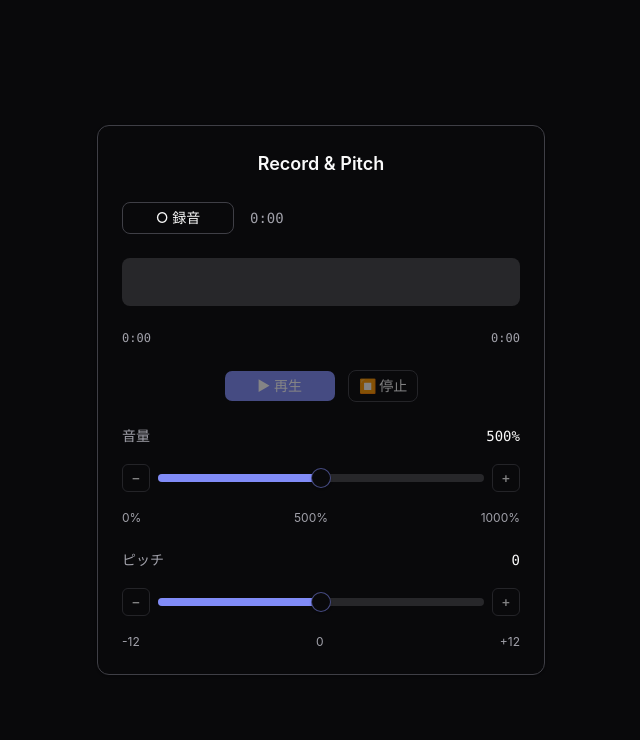
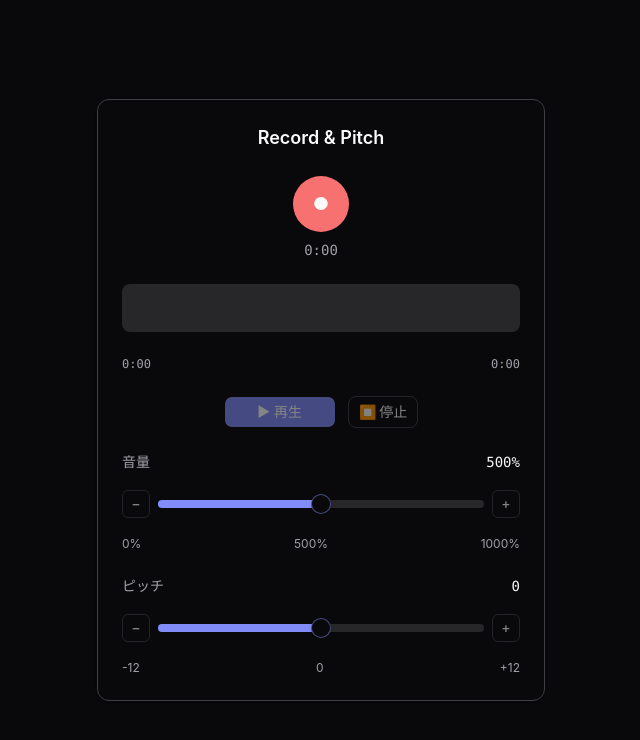
Before and after one commit to gsuke/record-and-pitch, a React (Vite) app: page / in a window 1280 px wide. Shown: the top 740 px of the page, without its empty margins (319-959 px from the left). Built offline with nearby package versions, Linux system fonts and the light colour scheme.

Commit message:
録音ボタンの見た目変更

```diff
--- a/src/App.tsx
+++ b/src/App.tsx
@@ -43,6 +43,27 @@ function drawWaveform(canvas: HTMLCanvasElement, peaks: number[], fillRatio: num
     ctx.fillStyle = x < fillX ? "rgba(99,102,241,0.5)" : "rgba(99,102,241,0.25)";
     ctx.fillRect(x, y, Math.max(1, barWidth - 1), barH);
   }
+}
+
+// ─── Record Button ───────────────────────────────────────────
+function RecordButton({
+  isRecording,
+  isDisabled,
+  onToggle,
+}: {
+  isRecording: boolean;
+  isDisabled: boolean;
+  onToggle: () => void;
+}) {
+  return (
+    <button
+      onClick={onToggle}
+      disabled={isDisabled}
+      className="w-14 h-14 rounded-full bg-destructive border-4 border-destructive/20 text-destructive-foreground font-bold text-lg hover:bg-destructive/90 disabled:opacity-40 disabled:cursor-not-allowed transition-all active:scale-95 focus-visible:outline-none focus-visible:ring-4 focus-visible:ring-destructive/50"
+    >
+      {isRecording ? "■" : "●"}
+    </button>
+  );
 }
 
 // ─── Time Display (RAF-driven DOM updates) ───────────────────
@@ -242,15 +263,12 @@ export function App({ audio }: AppProps) {
         <h1 className="text-center text-lg font-semibold text-foreground">Record & Pitch</h1>
 
         {/* Record */}
-        <div className="flex items-center gap-4">
-          <Button
-            variant={isRecording ? "destructive" : "outline"}
-            onClick={() => audio.toggleRecording()}
-            disabled={isPlaying || isPaused}
-            className="min-w-28"
-          >
-            {isRecording ? "● 録音中" : "○ 録音"}
-          </Button>
+        <div className="flex flex-col items-center gap-2">
+          <RecordButton
+            isRecording={isRecording}
+            isDisabled={isPlaying || isPaused}
+            onToggle={() => audio.toggleRecording()}
+          />
           <span className="text-sm text-muted-foreground font-mono tabular-nums">
             {formatTime(recordingDuration)}
           </span>
```
